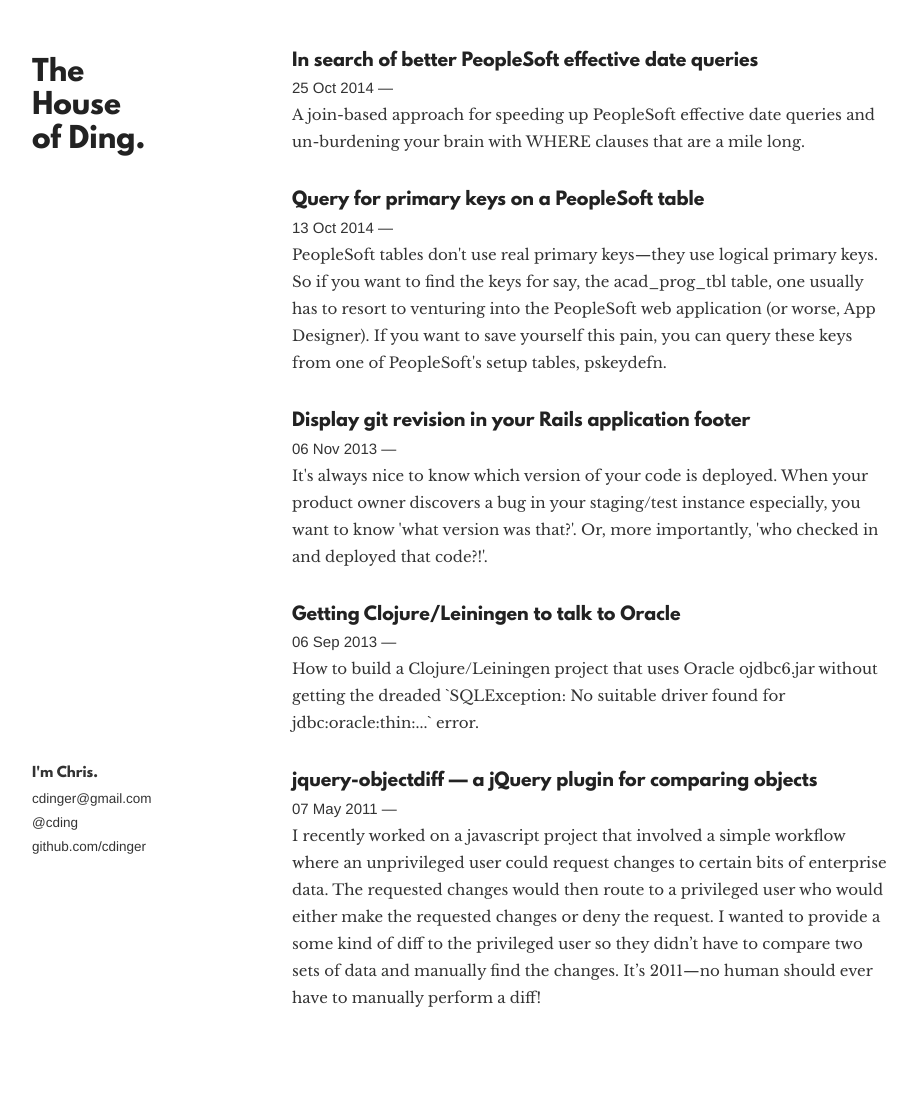
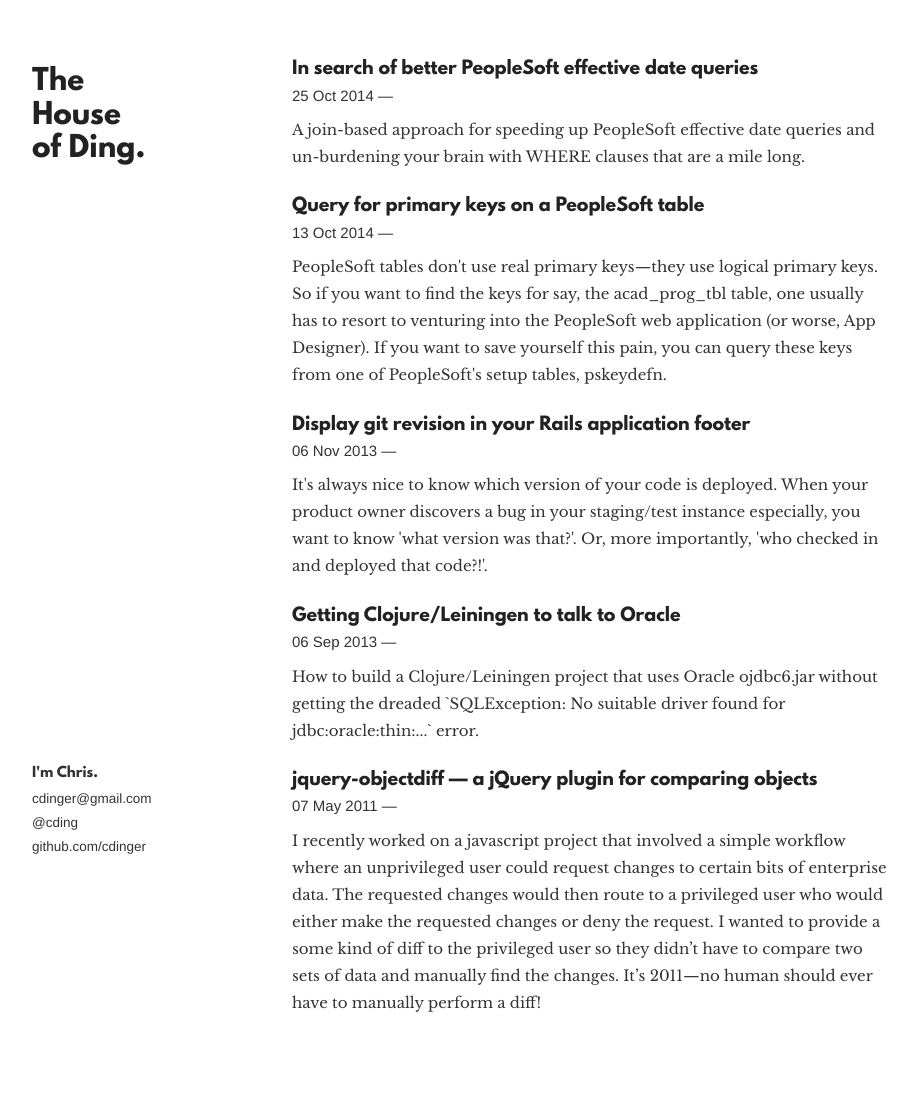
Before and after one commit to cdinger/cdinger.github.com, a Jekyll site: the page built from index.html, in a window 1280 px wide. Shown: the whole page, without its empty margins (178-1095 px from the left). Built offline with Jekyll 4.4.1, drawn with Linux system fonts in a browser that asks for light colours; nearby versions of some CDN libraries; comment, search, counter and statistics services are not loaded.

Commit message:
Increase margins on subheadings

```diff
--- a/stylesheets/styles.css
+++ b/stylesheets/styles.css
@@ -12,21 +12,12 @@
   padding: 15px;
 }
 
-.recent h3 {
-  margin-top: 2em;
-}
-.recent h3:first-child {
-  margin-top: 1em;
-}
-
 p.post-date, p.post-share {
-  /*font-family: "Century Gothic", "Helvetica Neue";*/
   font-family: "Helvetica Neue";
 }
 
 p.post-date {
-  margin-top: -1em;
-  margin-bottom: 0;
+  margin: -.5em 0 .5em 0;
 }
 
 p.post-date + p.post-lead {
@@ -45,6 +36,7 @@
   color:#222;
   font-family: "League Spartan";
   line-height: 1.2em;
+  margin: 1.5em 0 .5em 0;
 }
 
 h1 a, h2 a, h3 a {
@@ -53,6 +45,7 @@
 
 h1 {
   font-size:28px;
+  margin-top: 1em;
 }
 
 h2 {
@@ -61,6 +54,10 @@
 
 h3, h4, h5, h6 {
   color:#494949;
+}
+
+p {
+  margin-top: 0;
 }
 
 a {
```
